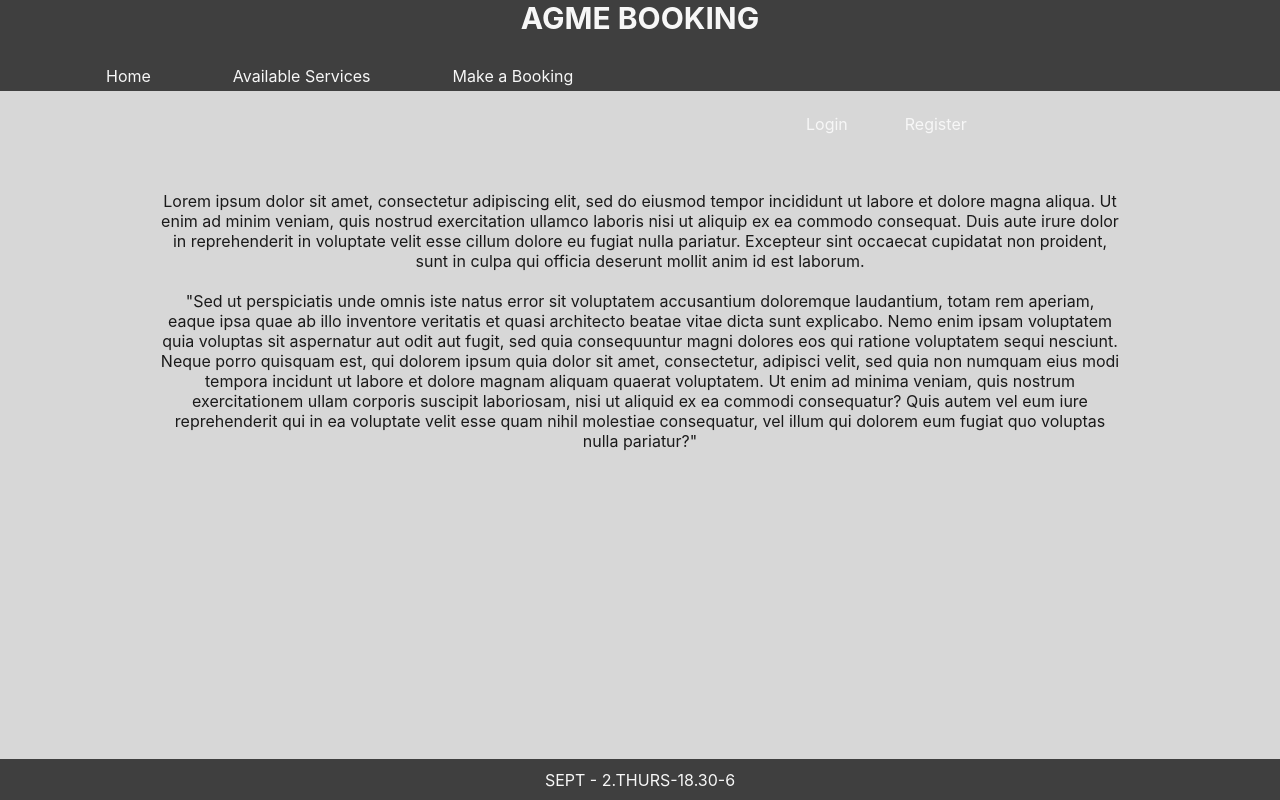
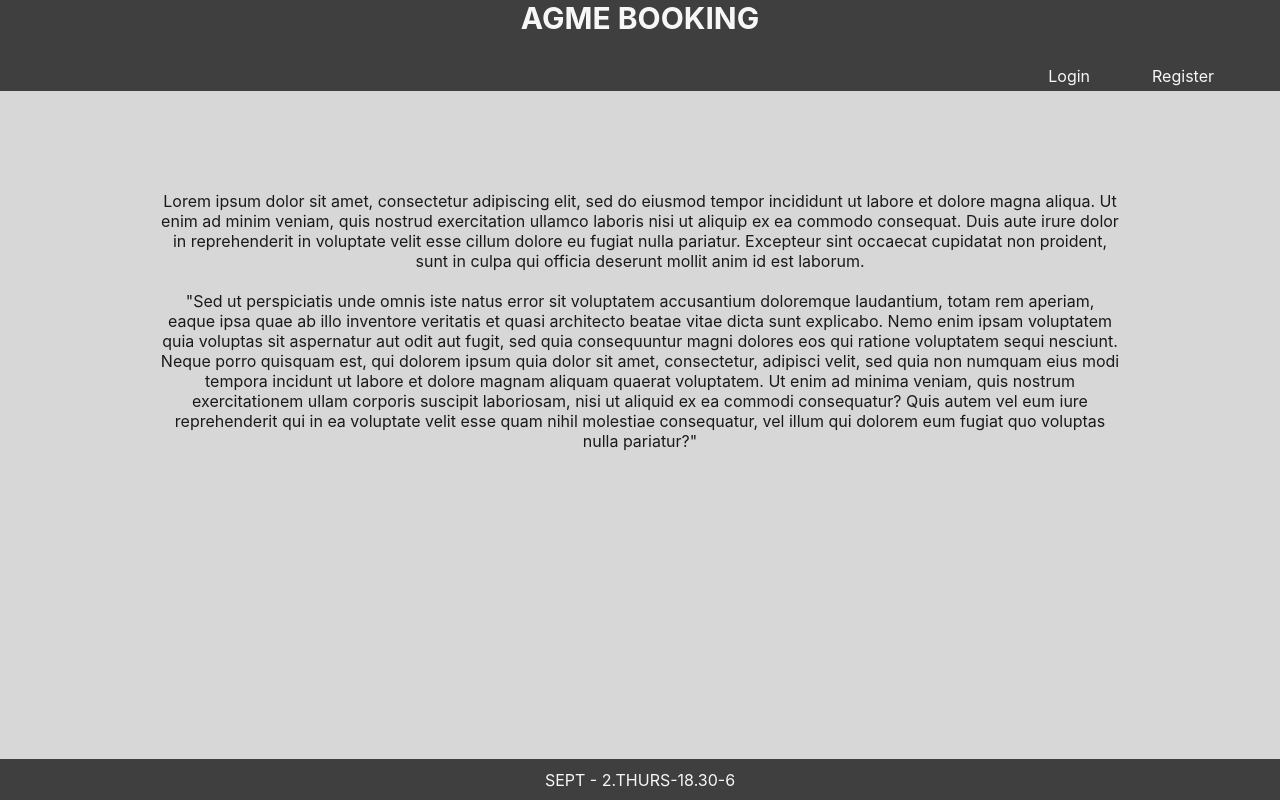
Before and after one commit to RMIT-SEPT/majorproject-2-thurs-18-30-6, a React (Create React App) app in the folder FrontEnd/frontend-react/: page / in a window 1280 px wide. Built offline with nearby package versions, Linux system fonts and the light colour scheme.

Commit message:
User persistence are working, looking for potential bugs

```diff
--- a/FrontEnd/frontend-react/src/App.js
+++ b/FrontEnd/frontend-react/src/App.js
@@ -1,4 +1,4 @@
-import React from 'react';
+import React, {Component} from 'react';
 import './App.css';
 import {
     BrowserRouter as Router,
@@ -12,25 +12,41 @@ import Mainpage from './components/pages/mainpage';
 import PageNotFound from './components/pages/pageNotFound';
 import Loginpage from './components/pages/loginpage';
 import Registerpage from './components/pages/registerpage';
+import Dashboard from './components/pages/dashboard';
 
 
+class App extends Component {
 
-function App() {
+    constructor(props){
+        super(props);
+
+        this.state = {
+            loggedInStatus: false,
+            user: {}
+        }
+    }
+
+    changeStatus(status){
+        this.setState({loggedInStatus: status})
+    }
+    render() {
         return (
 
             <Router>
                 <Switch>
-              <Route exact path={'/'} component={Mainpage}/>
+                    <Route exact path={'/'} render={ props => (< Mainpage {...props} loggedInStatus ={this.state.loggedInStatus}/> )}/>
                     <Route exact path={'/login'} component={Loginpage}/>
-              <Route exact path={'/register'} component={Registerpage}/>
+                    <Route exact path={'/register'} render={ props => (< Registerpage {...props} loggedInStatus ={this.state.loggedInStatus} changeStatus = {this.changeStatus.bind(this)}/> )}/>
+                    <Route exact path={'/dashboard'} render={ props => (< Dashboard {...props} loggedInStatus ={this.state.loggedInStatus} changeStatus = {this.changeStatus.bind(this)}/> )}/>
 
                     {/*KEEP AT THE END*/}
-              <Route path={'/404'}component={PageNotFound}/>
+                    <Route path={'/404'} component={PageNotFound}/>
                     <Redirect to={'/404'}/>
                 </Switch>
             </Router>
 
         );
     }
+}
 
 export default App;
--- a/FrontEnd/frontend-react/src/assets/header.css
+++ b/FrontEnd/frontend-react/src/assets/header.css
@@ -22,39 +22,22 @@
 .navbar {
     position: absolute;
     top: 40%;
+    width: 100%;
+    text-align: right;
     @include translateY(-40%);
 }
 
 .list {
+    display: inline-flex;
     list-style-type: none;
-
+    line-height: normal;
+    margin-right:50px;
 }
 
-.mainNav {
-    display: inline-flex;
-    list-style-type: none;
-    margin: 0;
-    padding-left: 50px;
-    line-height: normal;
+.loginHead{
+    margin-right: 30px;
 }
-
-.loginNav {
-    display: inline-flex;
-    margin: auto;
-    left: 15px;
-    line-height: normal;
-    padding-left: 750px;
-}
-
-.registerNav {
-    display: inline-flex;
-    margin: auto;
-    line-height: normal;
-    padding-left: 25px;
-}
-
 a {
-
     display: block;
     text-align: center;
     padding: 14px 16px;
--- a/FrontEnd/frontend-react/src/assets/loginpage.css
+++ b/FrontEnd/frontend-react/src/assets/loginpage.css
@@ -53,10 +53,11 @@
     color: grey;
 }
 .linkLog {
-    text-align: center;
+    display: inline-flex;
     font-size: 14px;
     text-decoration: underline;
     color: royalblue;
+    padding-left: 0;
 }
 .backLog {
     text-align:left;
--- a/FrontEnd/frontend-react/src/assets/registerpage.css
+++ b/FrontEnd/frontend-react/src/assets/registerpage.css
@@ -6,11 +6,13 @@
 .formReg {
     background: white;
     position: absolute;
-    top: 60%;
+    top: 50%;
     left: 50%;
     transform: translate(-50%, -50%);
     margin: auto;
-    padding: 100px;
+    padding-right: 100px;
+    padding-left: 100px;
+    padding-top: 50px;
     box-shadow:0 0 20px 0 rgba(0, 0, 0, 0.2), 0 5px 5px 0 rgba(0, 0, 0, 0.24);
 }
 .formReg button {
@@ -84,8 +86,9 @@
 }
 
 .linkReg {
-    text-align: center;
+    display: inline-flex;
     font-size: 14px;
     text-decoration: underline;
     color: royalblue;
+    padding-left: 0;
 }
--- a/FrontEnd/frontend-react/src/components/header_component/header.js
+++ b/FrontEnd/frontend-react/src/components/header_component/header.js
@@ -17,11 +17,8 @@ class Header extends Component {
 
                 <nav className={'navbar'}>
                     <ul className={'list'}>
-                        <li className={'mainNav'}><a href={"/"}> Home </a></li>
-                        <li className={'mainNav'}><a href={"/"}> Available Services </a></li>
-                        <li className={'mainNav'}><a href={"/"}> Make a Booking </a></li>
-                        <li className={'loginNav'}><a href={"/login"}> Login </a></li>
-                        <li className={'registerNav'}><a href={"/register"}> Register </a></li>
+                        <li className={"loginHead"}><a href={"/login"}> Login </a></li>
+                        <li><a href={"/register"}> Register </a></li>
                     </ul>
 
                 </nav>
--- /dev/null
+++ b/FrontEnd/frontend-react/src/components/pages/dashboard.js
@@ -0,0 +1,32 @@
+import React, {Component} from 'react';
+import Header from "../header_component/header";
+import Footer from "../footer_component/footer";
+import {Redirect} from "react-router-dom";
+
+class Dashboard extends Component {
+    constructor(props){
+        super(props);
+
+        this.state ={
+
+        }
+    }
+
+    render() {
+        if(this.props.loggedInStatus){
+            return (
+                <div>
+                    <Header/>
+
+                    <Footer/>
+                </div>
+            );
+        }
+        else{
+            return <Redirect to={'/'} />
+        }
+
+    }
+}
+
+export default Dashboard;
--- a/FrontEnd/frontend-react/src/components/pages/mainpage.js
+++ b/FrontEnd/frontend-react/src/components/pages/mainpage.js
@@ -10,6 +10,7 @@ import Footer from '../footer_component/footer';
 import MainpageBody from '../body_components/mainpage_body'
 
 class Mainpage extends Component {
+
     render() {
         return (
             <div className={'mainPageBody'}>
--- a/FrontEnd/frontend-react/src/components/pages/registerpage.js
+++ b/FrontEnd/frontend-react/src/components/pages/registerpage.js
@@ -6,6 +6,8 @@
 import React, {Component} from 'react';
 import axios from 'axios';
 import '../../assets/registerpage.css'
+import { Redirect } from "react-router-dom";
+
 
 
 class Registerpage extends Component {
@@ -21,7 +23,8 @@ class Registerpage extends Component {
             password: "",
             confirm_password: "",
             role: "Admin",
-            errors: ""
+            errors: "",
+            redirect: null
         }
 
         this.handleSubmit = this.handleSubmit.bind(this);
@@ -47,6 +50,8 @@ class Registerpage extends Component {
                 console.log('registration response', response)
 
                 // set code for response 200 here (show as good)
+                this.props.changeStatus(true)
+                this.setState({redirect: '/dashboard'})
 
         }).catch(error => {
             console.log('registration error', error)
@@ -61,15 +66,16 @@ class Registerpage extends Component {
         this.setState({
             [event.target.name]: event.target.value
         })
-        console.log('handle change', event.target.value)
-        console.log('field' , event.target.name)
     }
 
     render() {
+        if (this.state.redirect){
+            return <Redirect to={this.state.redirect} />
+        }
         return (
             <div className={"formReg"}>
                 <a className="backReg" href={"/"}><i className="arrowReg leftReg"></i>back</a>
-                <h1 className={"headReg"}> REGISTER </h1>
+                <h1 className={"headReg"}> Join Us! </h1>
                 <form onSubmit={this.handleSubmit}>
                     <label className ={"labelReg"}  htmlFor="role">Account Type:</label>
                     <select className ="dropdown"  name={'role'} onChange = {(event) => this.handleChange(event)} >
```
Also changed, not shown: 1 other file (tests, documents, lock files or other folders). Lines whose indentation alone changed are shown as unchanged.
